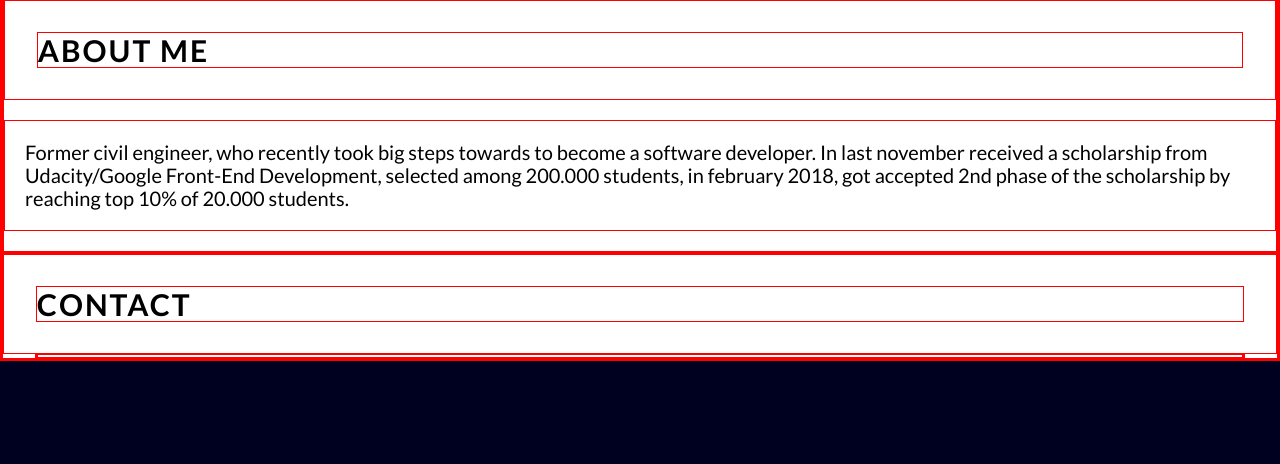
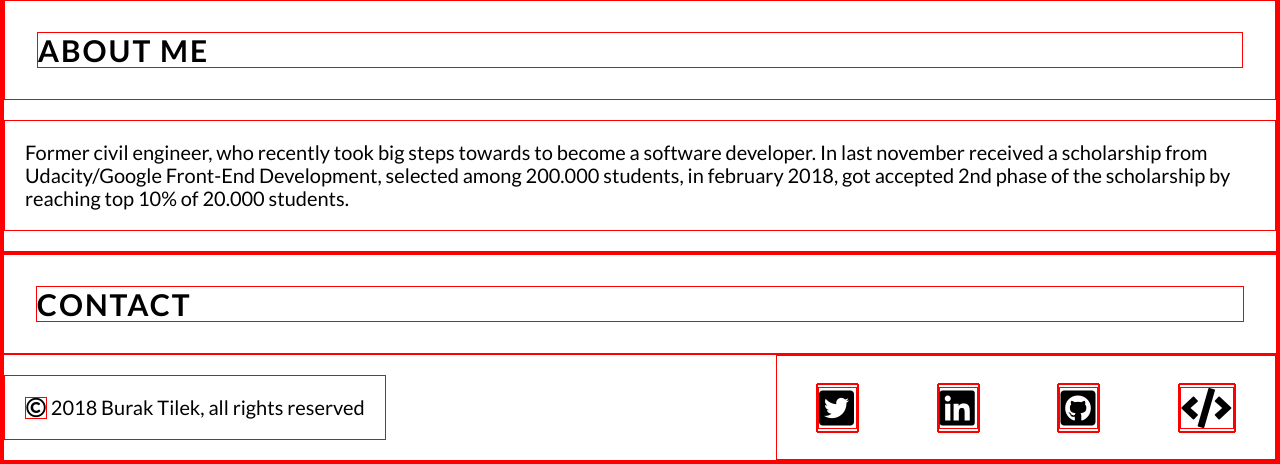
Before and after one commit to ucanfil/Portfolio-Site-V2, a PHP site: page / in a window 1280 px wide. Shown: the part 1508-1972 px from the top of the page. Before the commit the page ends 1869 px from the top, so only its background shows below. Run offline with PHP 8.4, Linux system fonts and the light colour scheme; some libraries are stand-ins or nearby versions.

Commit message:
Footer icons are added and gave a style

```diff
--- a/css/style.css
+++ b/css/style.css
@@ -359,7 +359,7 @@ body {
     font-size: 2rem;
 }
 
-nav, h2 {
+.navbar-top, h2 {
   width: 95%;
   margin: 0 auto;
 }
@@ -519,13 +519,17 @@ h1 {
 
 /* ======= About Me Styling ======= */
 
-.about-me p {
+.about-me p, footer p {
   padding: 20px;
   letter-spacing: initial;
 }
 
 /* ======= Footer Styling ======= */
 
-footer {
-
+.bottom-nav {
+  font-size: 4rem;
+  min-width: 500px;
+  display: flex;
+  justify-content: space-around;
+  align-items: center;
 }
--- a/index.html
+++ b/index.html
@@ -108,8 +108,13 @@
             <h2>Contact</h2>
         </div>
         <nav class="navbar-bottom">
-            <span></span>
-            <ul class="site-bottom-nav"></ul>
+            <p><i class="far fa-copyright"></i> 2018 Burak Tilek, all rights reserved</p>
+            <ul class="bottom-nav">
+                <li><a><i class="fab fa-twitter-square"></i></a></li>
+                <li><a><i class="fab fa-linkedin"></i></a></li>
+                <li><a><i class="fab fa-github-square"></i></a></li>
+                <li><a><i class="fas fa-code"></i></a></li>
+            </ul>
         </nav>
     </footer>
 </body>
```
